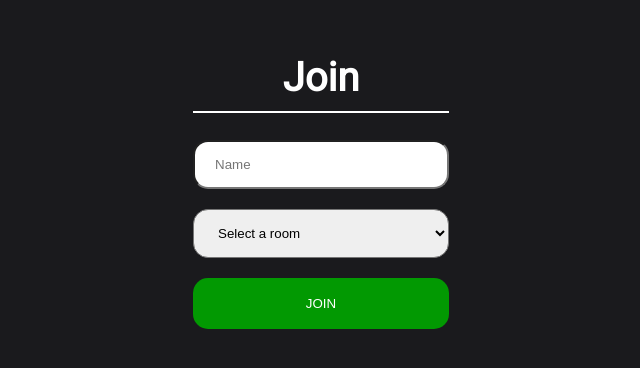
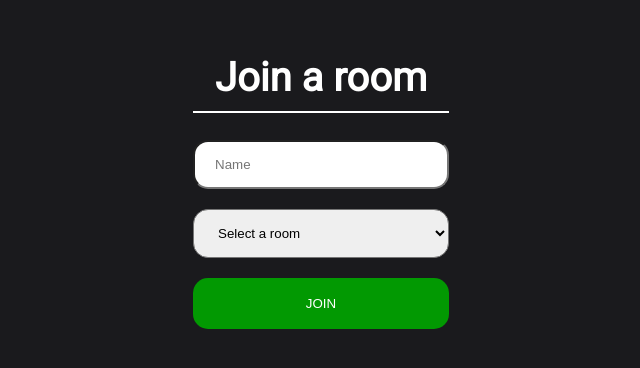
Before and after one commit to arjun-khanduri/rt-chat-app, a React (Create React App) app in the folder client/: page / in a window 1280 px wide. Shown: the part 222-590 px from the top of the page, without its empty margins (319-959 px from the left). Built offline with nearby package versions, Linux system fonts and the light colour scheme.

Commit message:
Modified endpoint URLs

```diff
--- a/client/src/components/Chat/Chat.js
+++ b/client/src/components/Chat/Chat.js
@@ -16,7 +16,7 @@ const Chat = () => {
     const [users, setUsers] = useState('');
     const [message, setMessage] = useState('');
     const [messages, setMessages] = useState([]);
-    const ENDPOINT = 'localhost:8000';
+    const ENDPOINT = 'https://arjun-khanduri-rt-chat-server.herokuapp.com/';
     useEffect(() => {
         const { name, room } = queryString.parse(window.location.search);
         socket = io(ENDPOINT);
@@ -25,7 +25,7 @@ const Chat = () => {
         socket.emit('join', { name, room }, (error) => {
             if (error) {
                 alert(error);
-                window.location = '/';
+                window.location = 'https://arjun-khanduri-rt-chat-client.herokuapp.com/';
             }
         });
 
@@ -57,7 +57,7 @@ const Chat = () => {
             socket.emit('sendMessage', message, () => setMessage(''));
     }
 
-    console.log(message, messages);
+    // console.log(message, messages);
 
 
     return (
--- a/client/src/components/Join/Join.js
+++ b/client/src/components/Join/Join.js
@@ -9,7 +9,7 @@ const Join = () => {
     return (
         <div className='joinOuterContainer'>
             <div className='joinInnerContainer'>
-                <h1 className='heading'>Join</h1>
+                <h1 className='heading'>Join a room</h1>
                 <div><input placeholder='Name' className='joinInput' type='text' onChange={(event) => setName(event.target.value)}/></div>
                 {/* <div><input placeholder='Room' className='joinInput mt-20' type='text' onChange={(event) => setRoom(event.target.value)}/></div> */}
                 <div><select className='joinInput mt-20' onChange={(event) => setRoom(event.target.value)}>
```
Also changed, not shown: 1 other file (tests, documents, lock files or other folders).
